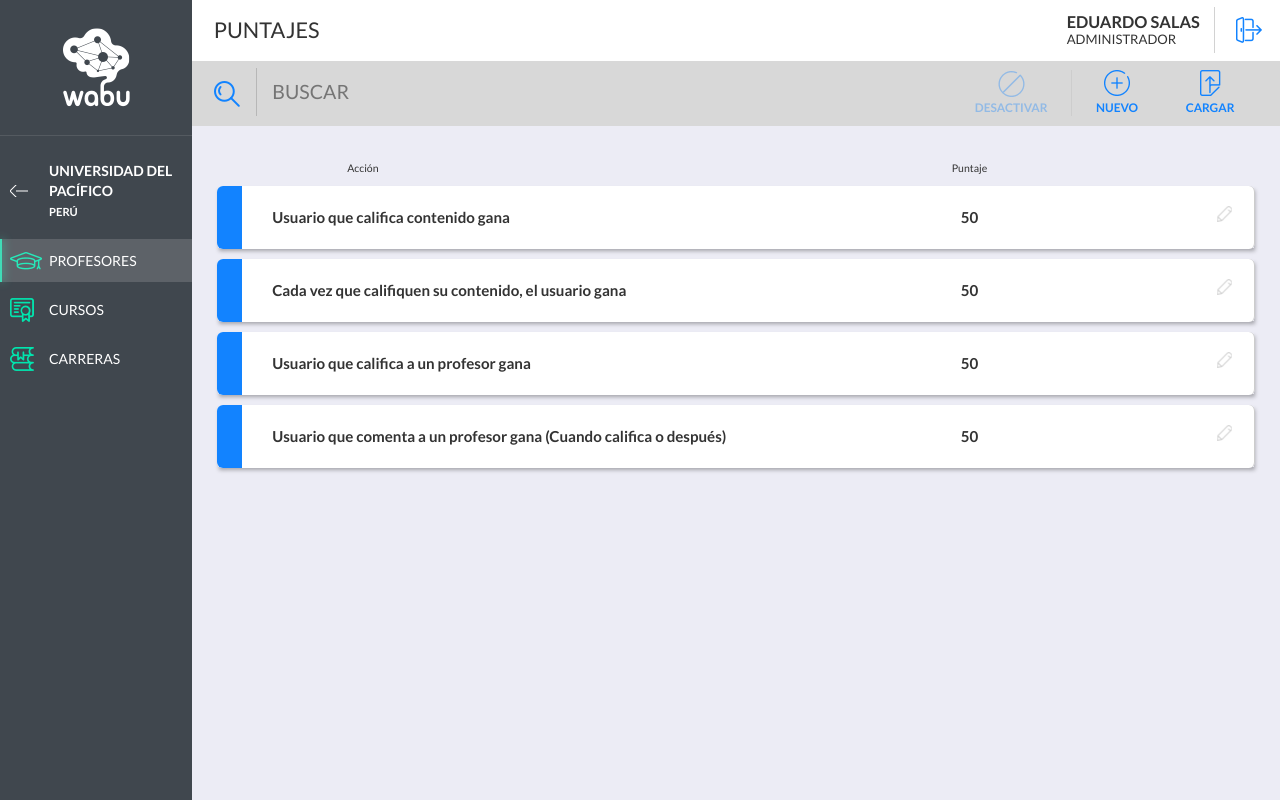
After one commit to MaritzaVst/wabu, a PHP site: page /puntajes.php in a window 1280 px wide. The commit adds this page. Run offline with PHP 8.4, Linux system fonts and the light colour scheme; data that the repository does not hold is empty; some libraries are stand-ins or nearby versions.

Commit message:
Puntajes: Estructura lista

```diff
--- a/cms/html/css/main.styl
+++ b/cms/html/css/main.styl
@@ -300,6 +300,15 @@ input[type="password"]
 		table thead th:first-child
 			width auto
 			text-align center
+	.data-list.puntajes
+		th:first-child
+			padding-left 130px
+		td
+			width 45%
+			&:last-of-type
+				width 5%
+			&.accion
+				padding-left 55px!important
 	.data-list.admin-new > div
 		border-radius 4px
 		background-color #ffffff
--- /dev/null
+++ b/cms/html/puntajes.php
@@ -0,0 +1,99 @@
+<?php include 'includes/header.php' ?>
+
+<?php include 'includes/secondary-navigation.php' ?>
+
+<section class="main-content">
+
+	<header>
+		<div class="logout pull-right">
+			<a href="login.php" title="">
+				<img src="img/ic-logout.png" alt="Logout">
+			</a>
+		</div>
+		<div class="pull-right box-info-user">
+			<h3>Eduardo Salas <br> <small>Administrador</small></h3>
+		</div>
+
+		<h2 class="title">Puntajes</h2>
+
+		<div class="actions">
+			<!--Buttons-->
+			<a href="#nueva-carrera" class="btn-upload pull-right disabled">
+				CARGAR
+			</a>
+			<a href="#nueva-carrera" class="btn-new pull-right pop-nueva-carrera">
+				NUEVO
+			</a>
+			<a href="#desactivar" class="btn-disable pull-right sep pop-desactivar disabled">
+				DESACTIVAR
+			</a>
+			<a href="#activar" class="btn-active pull-right sep pop-activar disabled">
+				ACTIVAR
+			</a>
+			<!---->
+			<form action="#" method="get" class="search-form" data-parsley-validate="">
+
+				<button type="submit"></button>
+				<input type="text" name="search" required placeholder="Buscar">
+
+			</form>
+
+		</div>
+	</header><!-- /header -->
+
+	<section class="data-list profesores carreras puntajes">
+
+		<table cellspacing="50">
+			<thead>
+				<tr>
+					<th>
+						Acción
+					</th>
+					<th>
+						Puntaje
+					</th>
+					<th>
+						&nbsp;
+					</th>
+				</tr>
+			</thead>
+			<tbody>
+
+				<tr class="active" data-id="15" id="15">
+					<td class="text-left accion" >Usuario que califica contenido gana</td>
+					<td class="text-center ciclos">50</td>
+					<td>
+						<a href="#" class="edit"></a>
+					</td>
+				</tr>
+
+				<tr class="active" data-id="16" id="16">
+					<td class="text-left accion" >Cada vez que califiquen su contenido, el usuario gana</td>
+					<td class="text-center ciclos">50</td>
+					<td>
+						<a href="#" class="edit"></a>
+					</td>
+				</tr>
+
+				<tr class="active" data-id="17" id="17">
+					<td class="text-left accion" >Usuario que califica a un profesor gana</td>
+					<td class="text-center ciclos">50</td>
+					<td>
+						<a href="#" class="edit"></a>
+					</td>
+				</tr>
+
+				<tr class="active" data-id="18" id="18">
+					<td class="text-left accion" >Usuario que comenta a un profesor gana (Cuando califica o después)</td>
+					<td class="text-center ciclos">50</td>
+					<td>
+						<a href="#" class="edit"></a>
+					</td>
+				</tr>
+			</tbody>
+		</table>
+
+	</section>
+</section>
+
+<?php include 'includes/footer.php' ?>
--- a/cms/html/users.php
+++ b/cms/html/users.php
@@ -99,7 +99,7 @@
 					</td>
 					<td></td>
 					<td>
-						<a href="#edit-universidad" onclick="set_current_id(15);" class="edit pop-edit-universidad"></a>
+						<a href="#edit-universidad" onclick="set_current_id(16);" class="edit pop-edit-universidad"></a>
 					</td>
 				</tr>
 
@@ -119,7 +119,7 @@
 					</td>
 					<td></td>
 					<td>
-						<a href="#edit-universidad" onclick="set_current_id(15);" class="edit pop-edit-universidad"></a>
+						<a href="#edit-universidad" onclick="set_current_id(17);" class="edit pop-edit-universidad"></a>
 					</td>
 				</tr>
 
```
Also changed, not shown: cms/html/Index of _wabu_cms_html.html (added, +37 -0 lines), cms/html/Index of _wabu_cms_html_files/back.gif (added), cms/html/Index of _wabu_cms_html_files/blank.gif (added), cms/html/Index of _wabu_cms_html_files/folder.gif (added), cms/html/Index of _wabu_cms_html_files/image2.gif (added), cms/html/Index of _wabu_cms_html_files/unknown.gif (added), cms/html/css/main.css.
